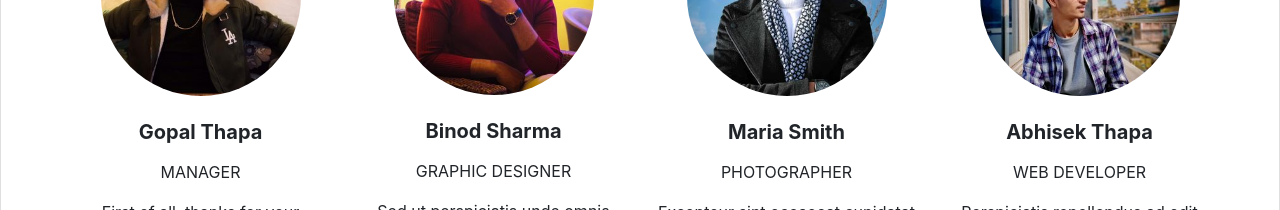
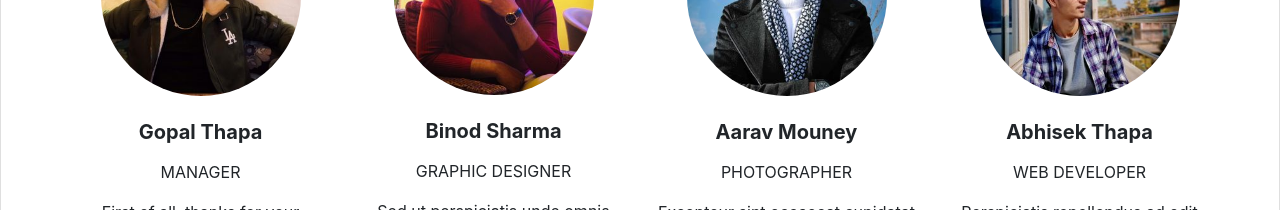
Before and after one commit to Gopa11313/NoteAsap-website-, a React (Create React App) app in the folder frontend/: page / in a window 1280 px wide. Shown: the part 1480-1690 px from the top of the page. Built offline with nearby package versions, Linux system fonts and the light colour scheme; no server answers.

Commit message:
done with team components

```diff
--- a/frontend/src/Body/Team.js
+++ b/frontend/src/Body/Team.js
@@ -78,7 +78,7 @@ const Team = () => {
                 alt="Sample avatar"
                 style={{width:"200px"}}
               />
-              <h5 className="font-weight-bold mt-4 mb-3">Maria Smith</h5>
+              <h5 className="font-weight-bold mt-4 mb-3">Aarav Mouney</h5>
               <p className="text-uppercase blue-text">Photographer</p>
               <p className="grey-text">
                 Excepteur sint occaecat cupidatat non proident, sunt in culpa
```
